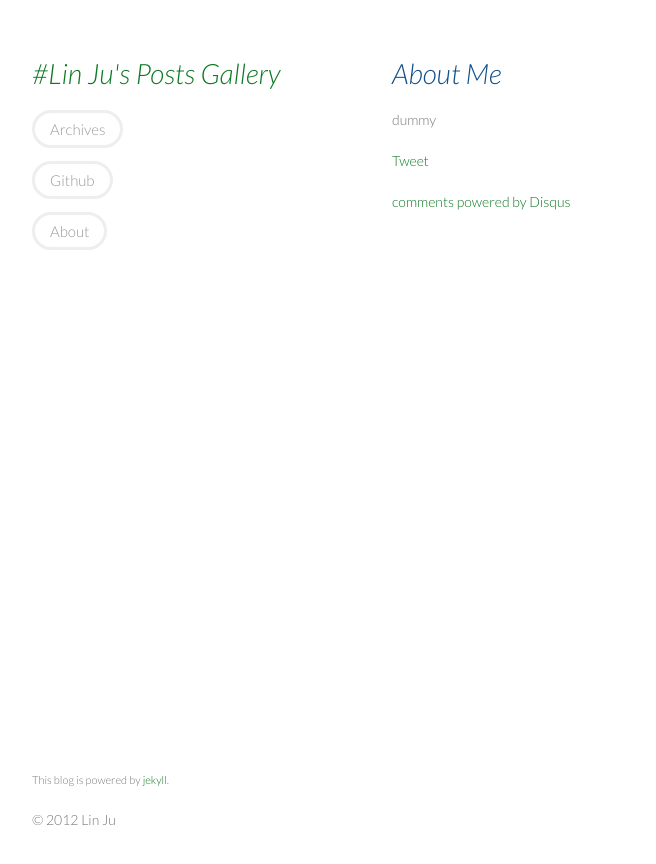
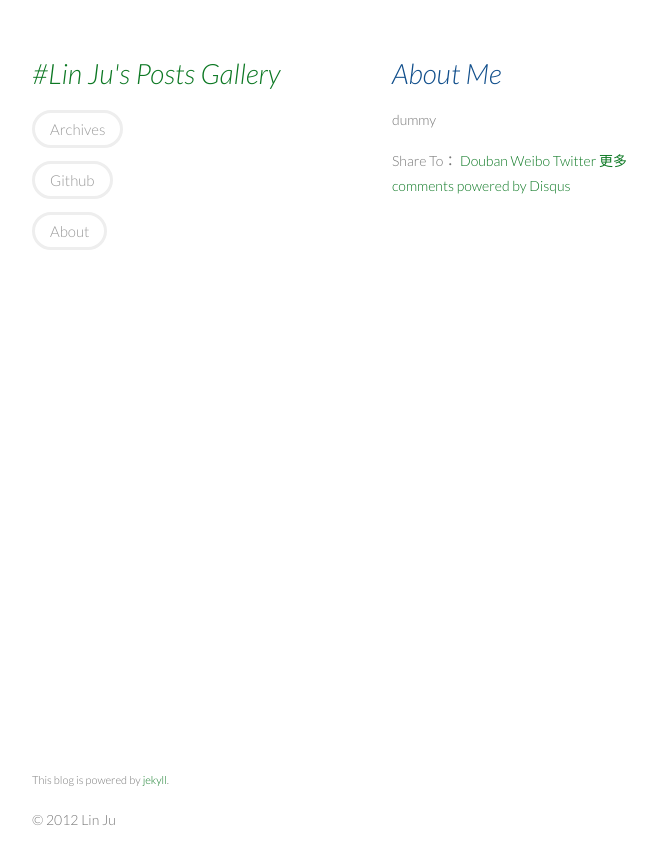
Before and after one commit to soasme/soasme.github.com, a Jekyll site: the page built from about.md, in a window 1280 px wide. Shown: the top 864 px of the page, without its empty margins (178-834 px from the left). Built offline with Jekyll 4.4.1, drawn with Linux system fonts in a browser that asks for light colours; comment, search, counter and statistics services are not loaded.

Commit message:
add diqus

```diff
--- a/_layouts/post.html
+++ b/_layouts/post.html
@@ -4,12 +4,35 @@ layout: default
 <div id="post">
   {{ content }}
 </div>
-<p><a href="https://twitter.com/share" class="twitter-share-button" data-via="soasme">Tweet</a></p>
+<div id="share" style="clear: bot; height: 25px;">
+<!-- JiaThis Button BEGIN -->
+<style type="text/css">
+    .jiathis_style .jtico { background: none: }
+</style>
+<div class="jiathis_style">
+    <span class="jiathis_txt">Share To：</span>
+    <a class="jiathis_button_douban9dian">Douban</a>
+    <a class="jiathis_button_tsina">Weibo</a>
+    <a class="jiathis_button_twitter">Twitter</a>
+    <a href="http://www.jiathis.com/share" class="jiathis jiathis_txt jiathis_separator jtico jtico_jiathis" target="_blank">更多</a>
+</div>
+<script type="text/javascript" src="http://v3.jiathis.com/code_mini/jia.js?uid=1350544970646389" charset="utf-8"></script>
+<!-- JiaThis Button END -->
+</div>
 
-<script>!function(d,s,id){var js,fjs=d.getElementsByTagName(s)[0];if(!d.getElementById(id)){js=d.createElement(s);js.id=id;js.src="//platform.twitter.com/widgets.js";fjs.parentNode.insertBefore(js,fjs);}}(document,"script","twitter-wjs");</script>
+<!--<script>!function(d,s,id){var js,fjs=d.getElementsByTagName(s)[0];if(!d.getElementById(id)){js=d.createElement(s);js.id=id;js.src="//platform.twitter.com/widgets.js";fjs.parentNode.insertBefore(js,fjs);}}(document,"script","twitter-wjs");</script>-->
 
 <div id="disqus_thread"></div>
 <script type="text/javascript">
+    /* * * CONFIGURATION VARIABLES: EDIT BEFORE PASTING INTO YOUR WEBPAGE * * */
+var disqus_shortname = 'soasmesblog'; // required: replace example with your forum shortname
+
+/* * * DON'T EDIT BELOW THIS LINE * * */
+(function() {
+ var dsq = document.createElement('script'); dsq.type = 'text/javascript'; dsq.async = true;
+ dsq.src = 'http://' + disqus_shortname + '.disqus.com/embed.js';
+ (document.getElementsByTagName('head')[0] || document.getElementsByTagName('body')[0]).appendChild(dsq);
+ })();
 </script>
 <noscript>Please enable JavaScript to view the <a href="http://disqus.com/?ref_noscript">comments powered by Disqus.</a></noscript>
 <a href="http://disqus.com" class="dsq-brlink">comments powered by <span class="logo-disqus">Disqus</span></a>
```
Also changed, not shown: about.html (deleted, +0 -8 lines).
